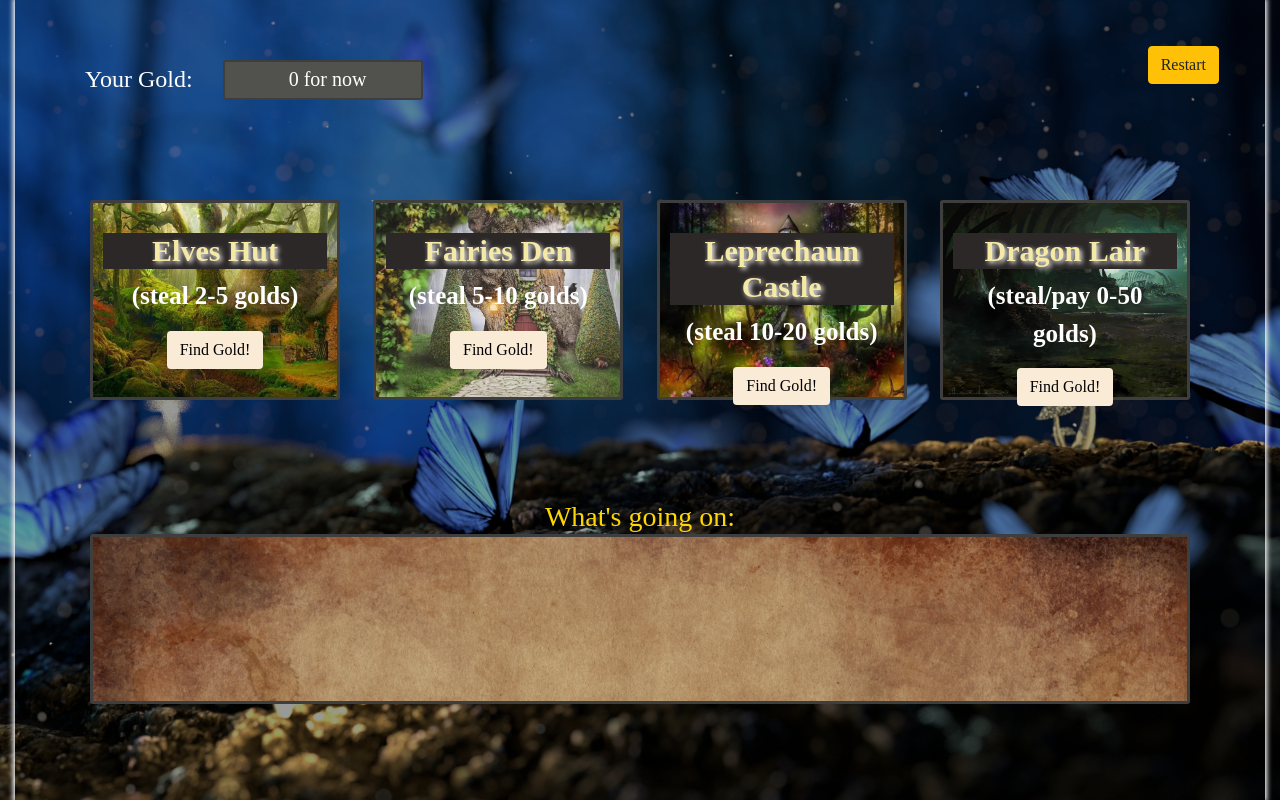
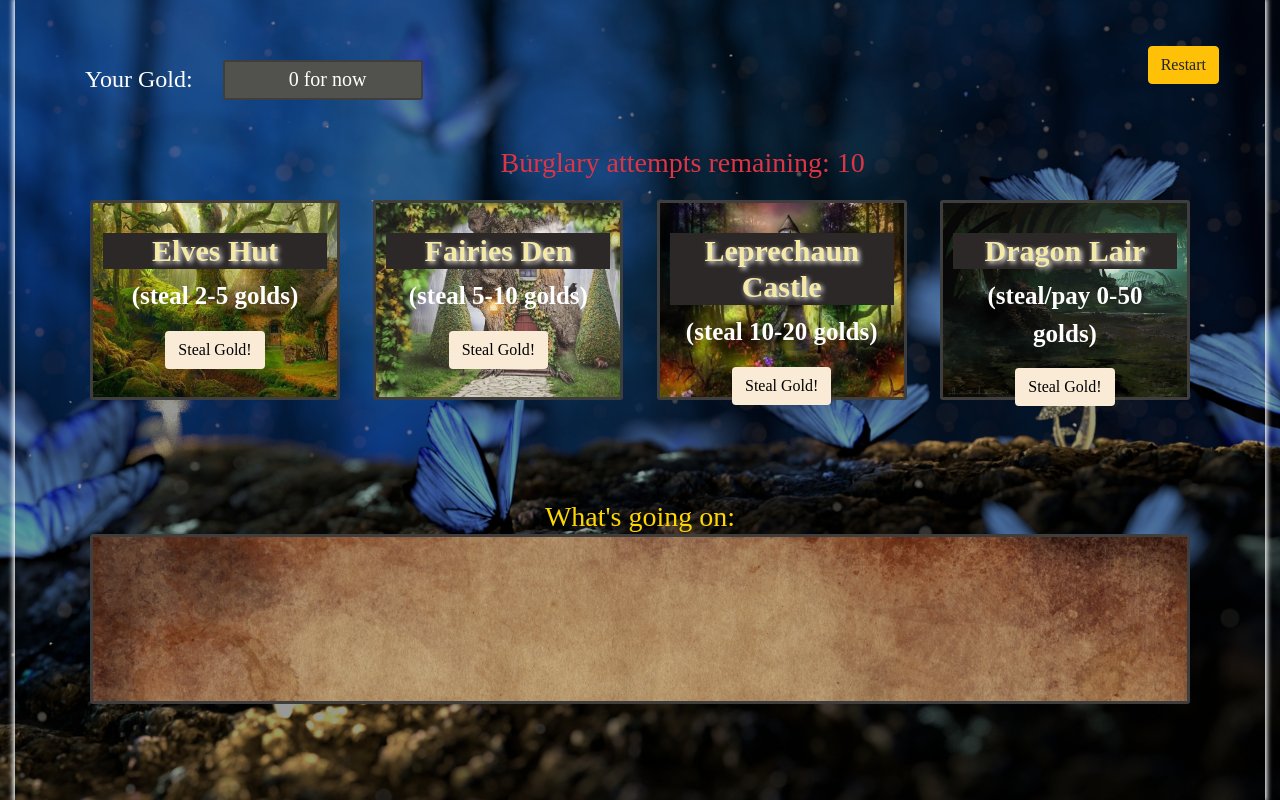
Before and after one commit to aasthaneup/Burgler-sLuck_python_flask_game, a Flask app: page /game in a window 1280 px wide. Run offline with Flask 2, Linux system fonts and the light colour scheme; some libraries are stand-ins or nearby versions; some web fonts are replaced.

Commit message:
minor fixes

```diff
--- a/templates/board.html
+++ b/templates/board.html
@@ -21,38 +21,39 @@
                     <!-- <h5>{{totalgold}}</h5> -->
                     <h5>0 for now</h5>
                 </div>
+                <h3 class="p-5 mt-5 text-danger">Burglary attempts remaining: 10</h3>
             </div>
             <div class="places">
                 <div class="place elv">
                     <h4>Elves Hut</h4>
                     <p>(steal 2-5 golds)</p>
-                    <form>
-                            <input type="hidden" name = "clicked" value = "Elves Hut">
-                            <button class="butn btn">Find Gold!</button>
+                    <form action = "/steal" method = "POST">
+                            <input type="hidden" name = "clicked" value = "elves">
+                            <button class="butn btn">Steal Gold!</button>
                         </form>
                 </div>
                 <div class="place fair">
                     <h4>Fairies Den</h4>
                     <p>(steal 5-10 golds)</p>
-                    <form>
-                        <input type="hidden" name = "clicked" value = "Fairies Den">
-                        <button class="butn btn">Find Gold!</button>
+                    <form action = "/steal" method = "POST">
+                        <input type="hidden" name = "clicked" value = "fairies">
+                        <button class="butn btn">Steal Gold!</button>
                     </form>
                 </div>
                 <div class=" place lep">
                     <h4>Leprechaun Castle</h4>
                     <p>(steal 10-20 golds)</p>
-                    <form>
-                        <input type="hidden" name = "clicked" value = "Leprechaun castle">
-                        <button class="butn btn">Find Gold!</button>
+                    <form action = "/steal" method = "POST">
+                        <input type="hidden" name = "clicked" value = "leprechaun">
+                        <button class="butn btn">Steal Gold!</button>
                     </form>
                 </div>
                 <div class="place drag">
                     <h4>Dragon Lair</h4>
                     <p>(steal/pay 0-50 golds)</p>
-                    <form>
-                        <input type="hidden" name = "clicked" value = "Dragon Lair">
-                        <button class="butn btn">Find Gold!</button>
+                    <form action = "/steal" method = "POST">
+                        <input type="hidden" name = "clicked" value = "dragon">
+                        <button class="butn btn">Steal Gold!</button>
                     </form>
                 </div>
             </div>
```
